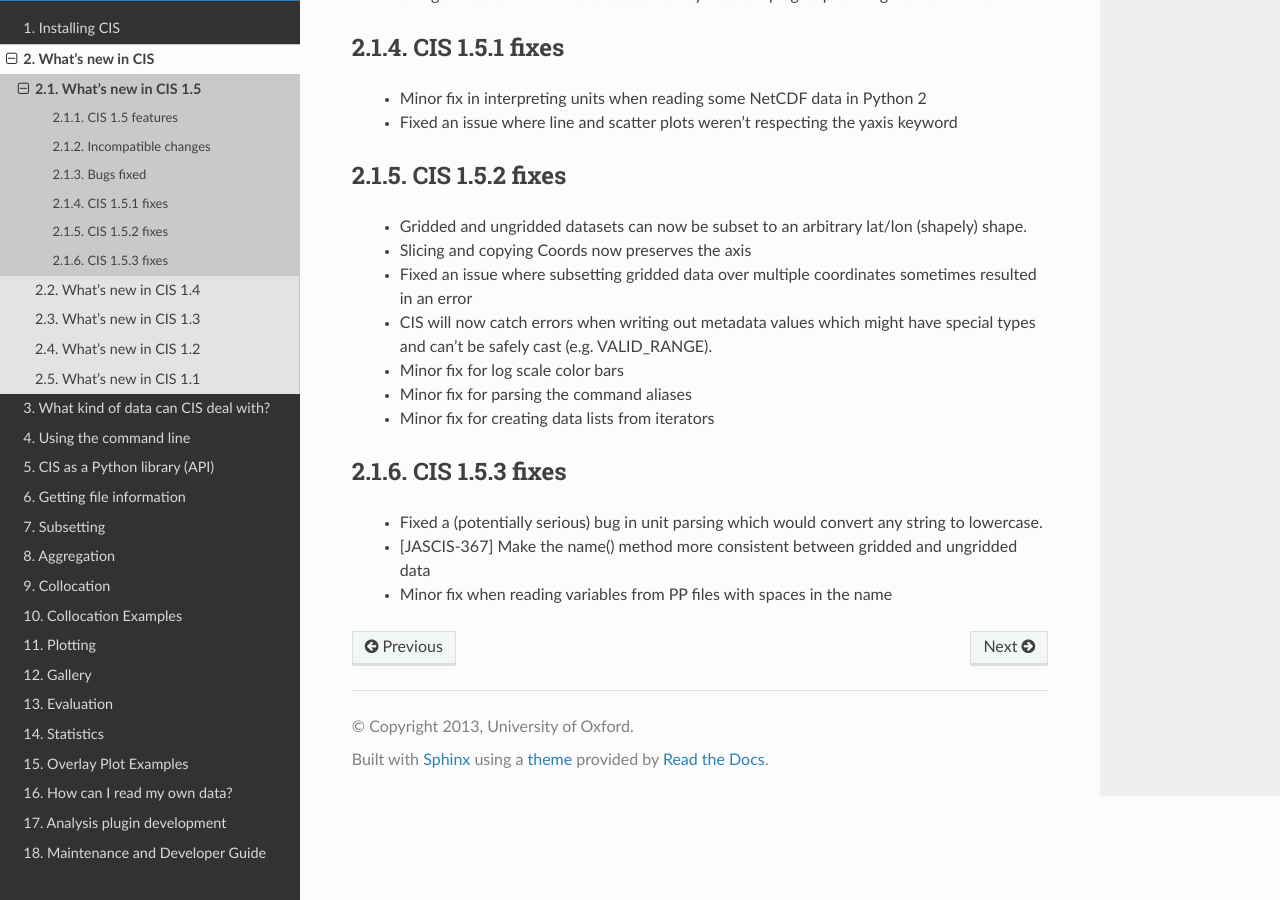
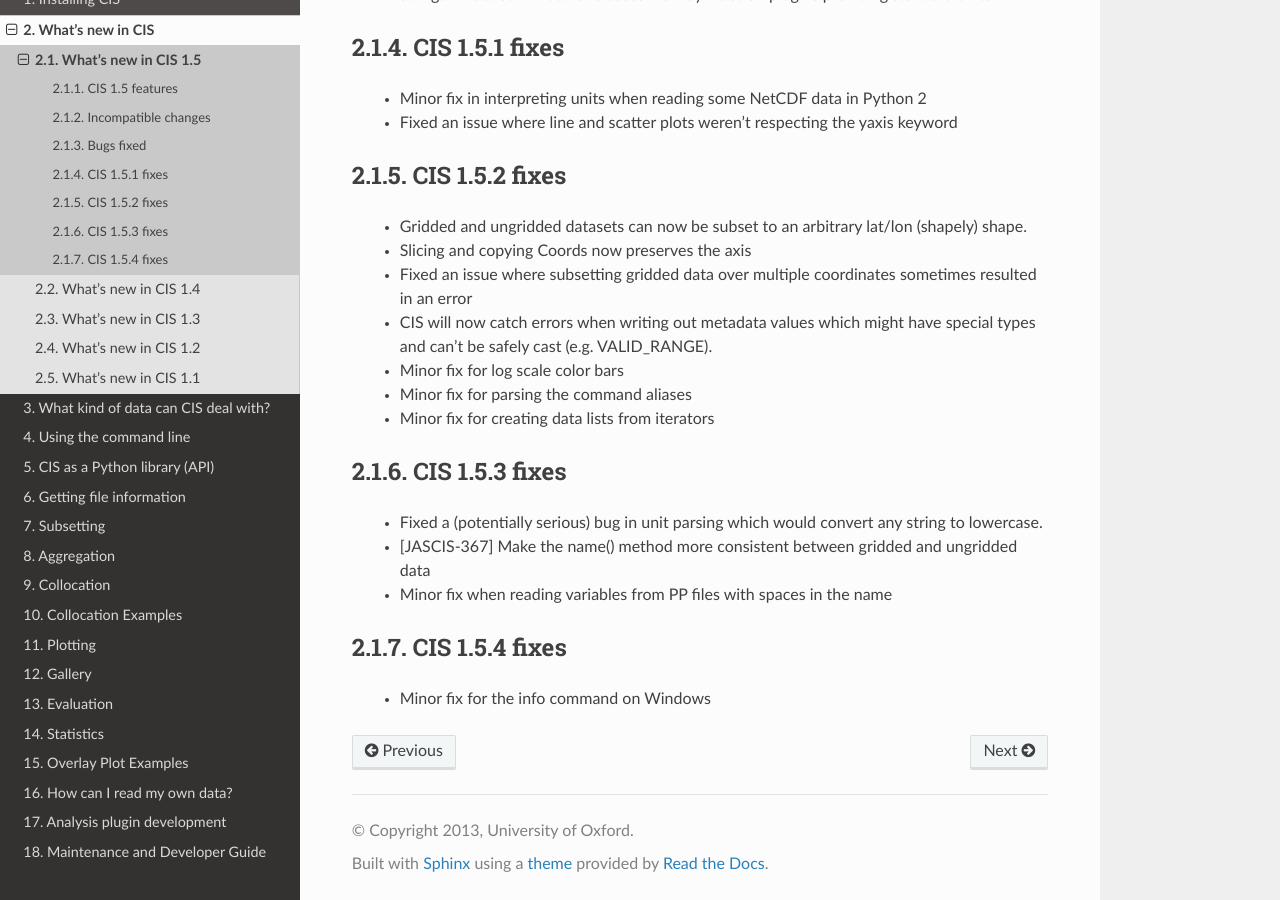
Before and after one commit to cedadev/cis, a Sphinx documentation site: the page built from doc/whats_new_1.5.rst, in a window 1280 px wide and 900 px high, scrolled down 851 px. Built offline with Sphinx 7.4.7 and the Read the Docs theme 2.0.0, drawn with Linux system fonts in a browser that asks for light colours.

Commit message:
Updating docs and cutting release

```diff
--- a/cis/__init__.py
+++ b/cis/__init__.py
@@ -18,7 +18,7 @@ ungridded, but not a mix. For ungridded data lists it is assumed that all object
 """
 __author__ = "David Michel, Daniel Wallis, Duncan Watson-Parris, Richard Wilkinson, Ian Bush, Matt Kendall, John Holt"
 __version__ = "1.5.4"
-__status__ = "Dev"
+__status__ = "Stable"
 __website__ = "http://www.cistools.net/"
 
 __all__ = ['read_data', 'read_data_list', 'get_variables']
--- a/doc/whats_new_1.5.rst
+++ b/doc/whats_new_1.5.rst
@@ -52,3 +52,7 @@ CIS 1.5.3 fixes
  * Fixed a (potentially serious) bug in unit parsing which would convert any string to lowercase.
  * [JASCIS-367] Make the name() method more consistent between gridded and ungridded data
  * Minor fix when reading variables from PP files with spaces in the name
+
+CIS 1.5.4 fixes
+===============
+ * Minor fix for the info command on Windows
```
